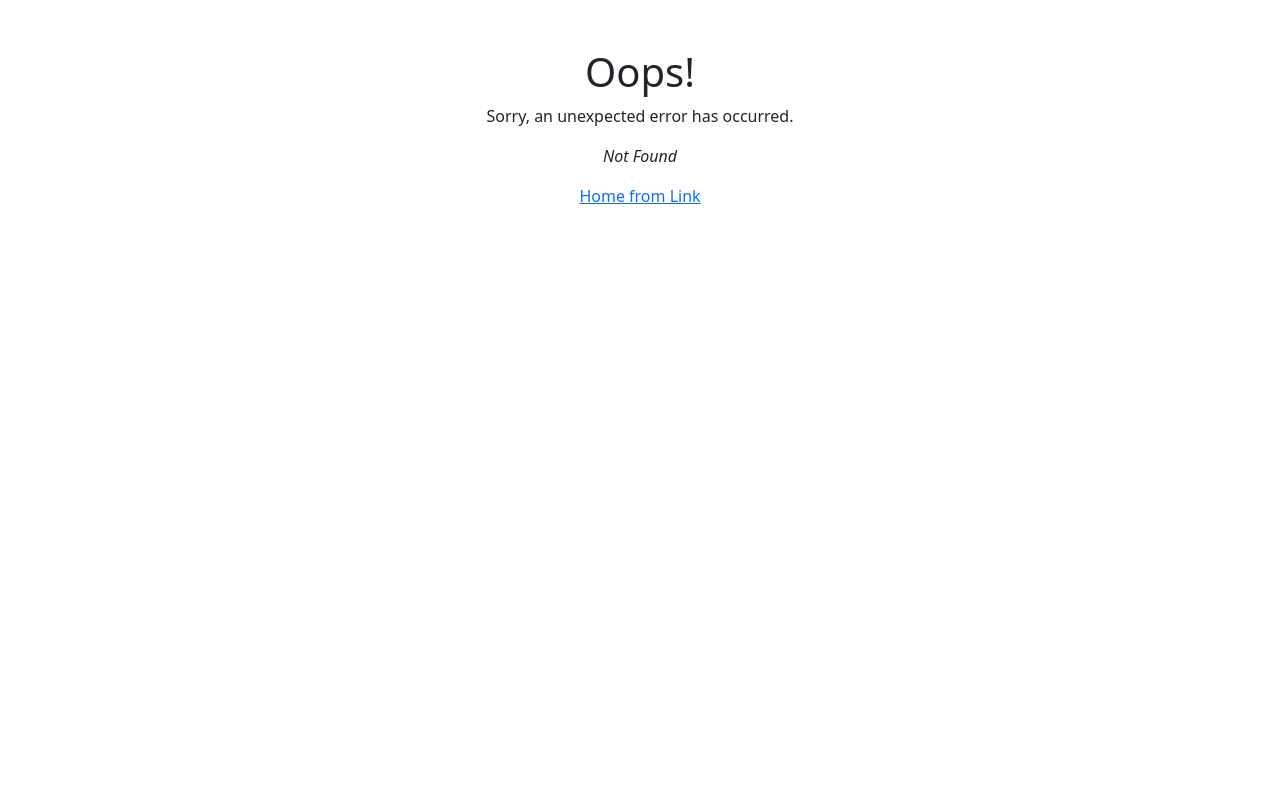
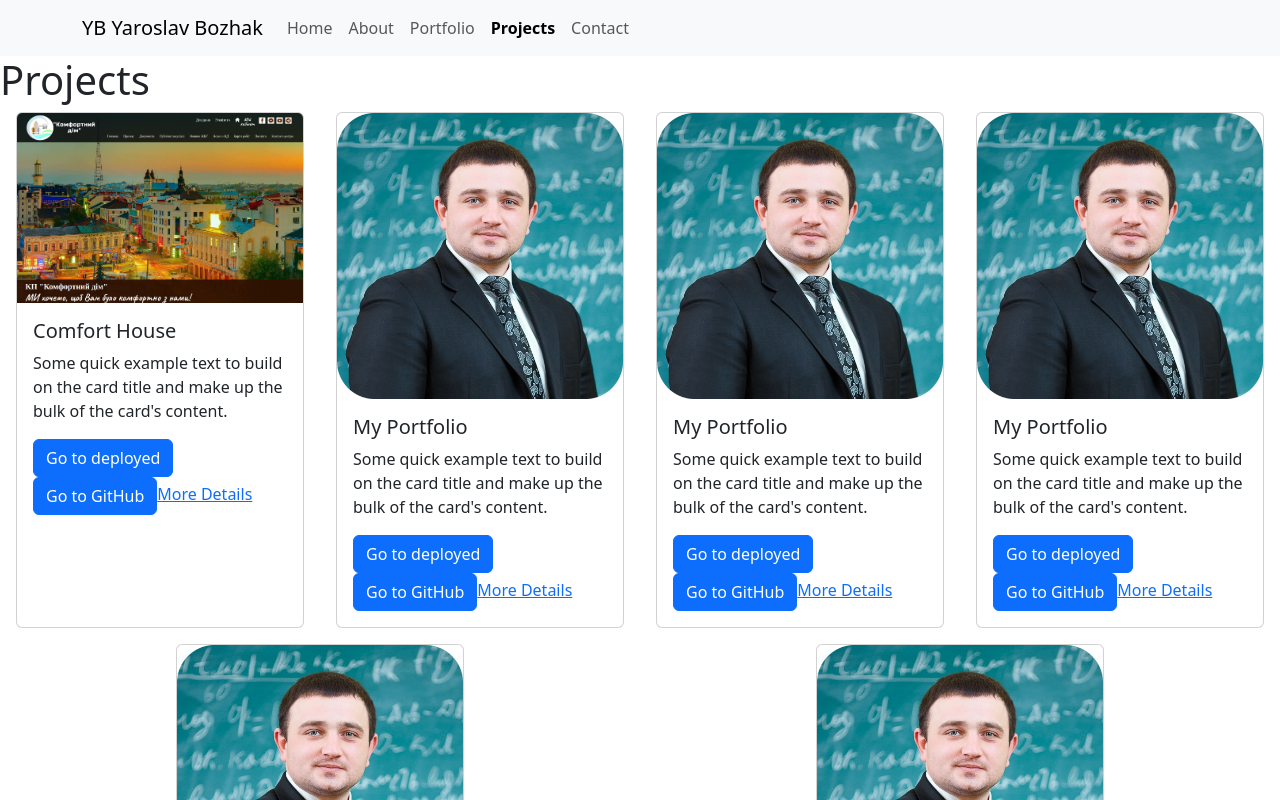
Before and after one commit to Yaroslav09/Yaroslav-Bozhak-Portfolio, a React (Vite) app: page /Yaroslav-Bozhak-Portfolio/projects in a window 1280 px wide. Before the commit this address had no page. Shown: the top 800 px of the page. Built offline with nearby package versions, Linux system fonts and the light colour scheme.

Commit message:
added Projects.jsx component and Project.jsx component and project.json file

```diff
--- a/src/components/Header.jsx
+++ b/src/components/Header.jsx
@@ -16,12 +16,28 @@ function Header() {
               <Nav.Link as={NavLink} to="/Yaroslav-Bozhak-Portfolio/" end>Home</Nav.Link>
               <Nav.Link as={NavLink} to="/Yaroslav-Bozhak-Portfolio/about">About</Nav.Link>
               <Nav.Link as={NavLink} to="/Yaroslav-Bozhak-Portfolio/portfolio">Portfolio</Nav.Link>
+              <Nav.Link as={NavLink} to="/Yaroslav-Bozhak-Portfolio/projects">Projects</Nav.Link>
               <Nav.Link as={NavLink} to="/Yaroslav-Bozhak-Portfolio/contact">Contact</Nav.Link>
             </Nav>
           </Navbar.Collapse>
         </Container>
       </Navbar>
       <Outlet />
+      {/* <Navbar expand="lg" className="bg-body-tertiary">
+        <Container>
+          <Navbar.Brand as={Link} to="/Yaroslav-Bozhak-Portfolio/">YB Yaroslav Bozhak</Navbar.Brand>
+          <Navbar.Toggle aria-controls="basic-navbar-nav" />
+          <Navbar.Collapse id="basic-navbar-nav">
+            <Nav className="me-auto">
+              <Nav.Link as={NavLink} to="/Yaroslav-Bozhak-Portfolio/" end>Home</Nav.Link>
+              <Nav.Link as={NavLink} to="/Yaroslav-Bozhak-Portfolio/about">About</Nav.Link>
+              <Nav.Link as={NavLink} to="/Yaroslav-Bozhak-Portfolio/portfolio">Portfolio</Nav.Link>
+              <Nav.Link as={NavLink} to="/Yaroslav-Bozhak-Portfolio/projects">Projects</Nav.Link>
+              <Nav.Link as={NavLink} to="/Yaroslav-Bozhak-Portfolio/contact">Contact</Nav.Link>
+            </Nav>
+          </Navbar.Collapse>
+        </Container>
+      </Navbar>       */}
     </>
   );
 }
--- /dev/null
+++ b/src/components/Projects/Project.jsx
@@ -0,0 +1,23 @@
+import React from 'react';
+import { Link } from 'react-router-dom';
+import Button from 'react-bootstrap/Button';
+import Card from 'react-bootstrap/Card';
+
+function Project({ project }) {
+    return (
+      <>
+        <Card style={{ width: '18rem', marginBottom: '1rem' }}>
+          <Card.Img variant="top" src={project.image} alt={project.title} />
+          <Card.Body>
+            <Card.Title>{project.title}</Card.Title>
+            <Card.Text>{project.describe}</Card.Text>
+            <Button variant="primary" as = {Link} to={project.deployedLink} target='blank'>Go to deployed</Button>
+            <Button variant="primary" as = {Link} to={project.githubLink} target='blank'>Go to GitHub</Button>
+            <Link to={`/projects/${project.id}`}>More Details</Link>
+          </Card.Body>
+        </Card>
+      </>
+    );
+  }
+
+  export default Project;
--- /dev/null
+++ b/src/components/Projects/Projects.jsx
@@ -0,0 +1,18 @@
+import React from 'react';
+import Project from './Project';
+import projects from'./projects.json';
+
+function Projects() {
+  return (
+    <div>
+      <h1>Projects</h1>
+      <div className="d-flex justify-content-around flex-wrap">
+        {projects.map((project, index) => (
+            <Project key={index} project={project} />
+        ))}
+      </div>
+    </div>
+  );
+}
+
+export default Projects;
--- /dev/null
+++ b/src/components/Projects/projects.json
@@ -0,0 +1,51 @@
+[
+    {
+      "id": 1,
+      "title": "Comfort House",
+      "deployedLink": "https://dimif.if.ua/",
+      "githubLink": "https://dimif.if.ua/",
+      "image": "/Yaroslav-Bozhak-Portfolio/src/assets/item-1.png",
+      "describe": "Some quick example text to build on the card title and make up the bulk of the card's content."
+    },
+    {
+      "id": 2,
+      "title": "My Portfolio",
+      "deployedLink": "https://yaroslav09.github.io/Yaroslav-Bozhak-Portfolio/",
+      "githubLink": "https://github.com/Yaroslav09/Yaroslav-Bozhak-Portfolio",
+      "image": "/Yaroslav-Bozhak-Portfolio/src/assets/logo.png",
+      "describe": "Some quick example text to build on the card title and make up the bulk of the card's content."
+    },
+    {
+        "id": 3,
+        "title": "My Portfolio",
+        "deployedLink": "https://yaroslav09.github.io/Yaroslav-Bozhak-Portfolio/",
+        "githubLink": "https://github.com/Yaroslav09/Yaroslav-Bozhak-Portfolio",
+        "image": "/Yaroslav-Bozhak-Portfolio/src/assets/logo.png",
+        "describe": "Some quick example text to build on the card title and make up the bulk of the card's content."
+    },
+    {
+        "id": 4,
+        "title": "My Portfolio",
+        "deployedLink": "https://yaroslav09.github.io/Yaroslav-Bozhak-Portfolio/",
+        "githubLink": "https://github.com/Yaroslav09/Yaroslav-Bozhak-Portfolio",
+        "image": "/Yaroslav-Bozhak-Portfolio/src/assets/logo.png",
+        "describe": "Some quick example text to build on the card title and make up the bulk of the card's content."
+    },
+    {
+        "id": 5,
+        "title": "My Portfolio",
+        "deployedLink": "https://yaroslav09.github.io/Yaroslav-Bozhak-Portfolio/",
+        "githubLink": "https://github.com/Yaroslav09/Yaroslav-Bozhak-Portfolio",
+        "image": "/Yaroslav-Bozhak-Portfolio/src/assets/logo.png",
+        "describe": "Some quick example text to build on the card title and make up the bulk of the card's content."
+    },
+    {
+        "id": 6,
+        "title": "My Portfolio",
+        "deployedLink": "https://yaroslav09.github.io/Yaroslav-Bozhak-Portfolio/",
+        "githubLink": "https://github.com/Yaroslav09/Yaroslav-Bozhak-Portfolio",
+        "image": "/Yaroslav-Bozhak-Portfolio/src/assets/logo.png",
+        "describe": "Some quick example text to build on the card title and make up the bulk of the card's content."
+    }
+
+  ]
```
Also changed, not shown: src/components/Footer.jsx (added, +29 -0 lines), src/main.jsx (+8 -0 lines), src/components/Project.jsx (deleted), src/components/Projects/logo.png (added).
